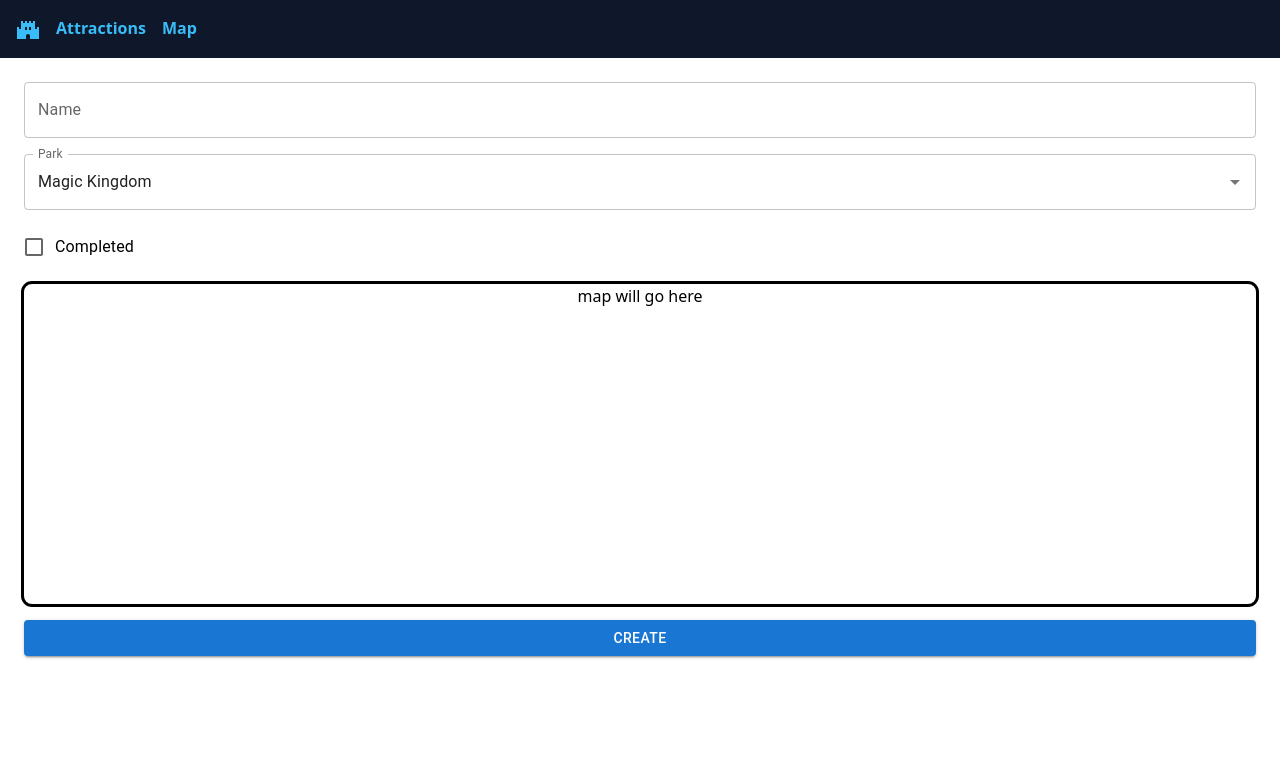
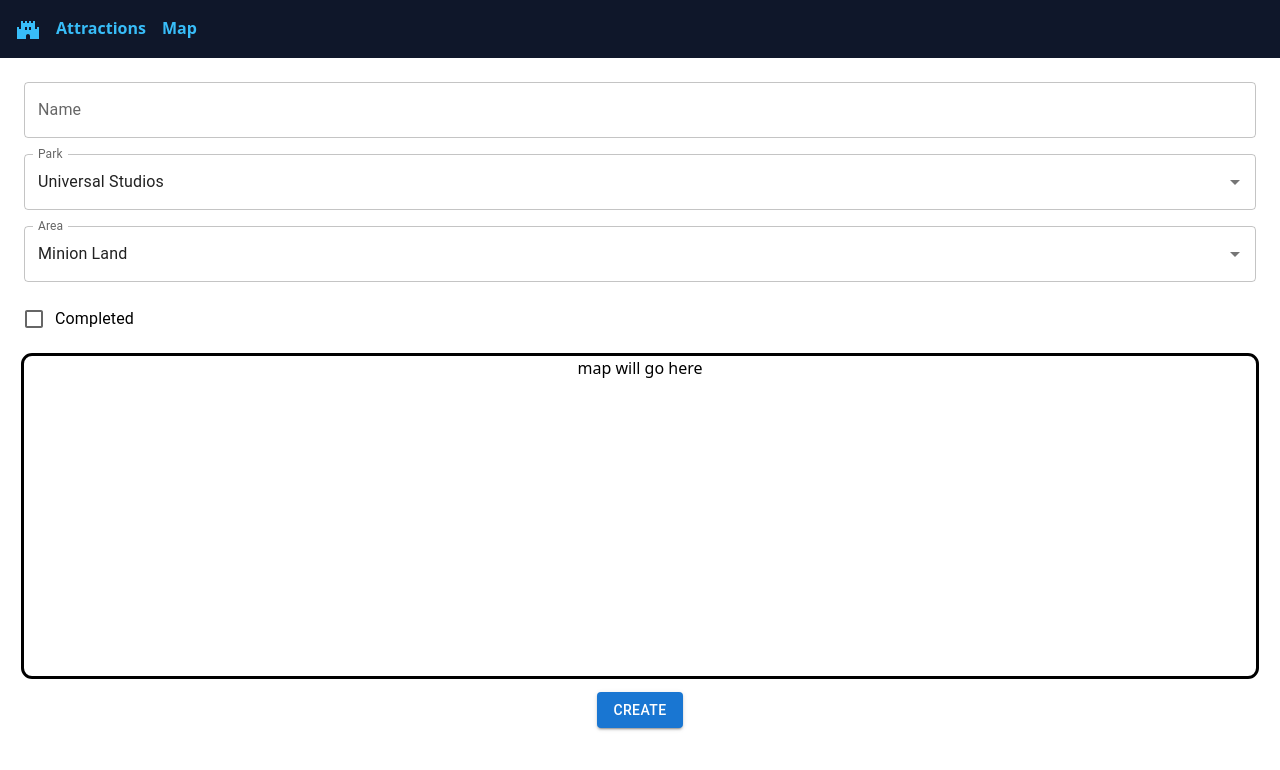
Before and after one commit to hawkes69/dapp, a React (Vite) app in the folder mapp/: page /attractions/new in a window 1280 px wide. Shown: the top 770 px of the page. Built offline with nearby package versions, Linux system fonts and the light colour scheme; no server answers.

Commit message:
consolidate attraction edit/new
add constants

```diff
--- a/mapp/src/components/AppRoutes.jsx
+++ b/mapp/src/components/AppRoutes.jsx
@@ -4,7 +4,6 @@ import AttractionDetails from "./Attractions/AttractionDetails.jsx";
 import Completions from "./Completions/Completions.jsx";
 import Map from "./Map.jsx";
 import AttractionEdit from "./Attractions/AttractionEdit.jsx";
-import AttractionNew from "./Attractions/AttractionNew.jsx";
 
 function AppRoutes() {
   return (
@@ -13,7 +12,7 @@ function AppRoutes() {
       <Route exact path="/attractions" element={<List />} />
       <Route exact path="/attractions/:id" element={<AttractionDetails />} />
       <Route exact path="/attractions/:id/edit" element={<AttractionEdit />} />
-      <Route exact path="/attractions/new" element={<AttractionNew />} />
+      <Route exact path="/attractions/new" element={<AttractionEdit />} />
       <Route exact path="/map" element={<Map />} />
     </Routes>
   );
--- a/mapp/src/components/Attractions/AttractionEdit.jsx
+++ b/mapp/src/components/Attractions/AttractionEdit.jsx
@@ -1,34 +1,26 @@
 import { useState, useEffect } from "react";
 import { useParams, useNavigate } from "react-router-dom";
 
-import TextField from "@mui/material/TextField";
-import FormControlLabel from "@mui/material/FormControlLabel";
-import Checkbox from "@mui/material/Checkbox";
-import FormGroup from "@mui/material/FormGroup";
-import Autocomplete from "@mui/material/Autocomplete";
-import Button from "@mui/material/Button";
+import { TextField, FormControlLabel, Checkbox, FormGroup, Button } from "@mui/material";
 
-import { useFetchAttractionQuery, useUpdateAttractionMutation, useRemoveAttractionMutation } from "../../store/apis/dappApi";
+import { useAddAttractionMutation, useFetchAttractionQuery, useUpdateAttractionMutation, useRemoveAttractionMutation } from "../../store/apis/dappApi";
+import Dropdown from "../Dropdown";
+import { PARK_AREAS } from "../../constants";
 
 function AttractionDetails() {
   const { id } = useParams();
+  const navigate = useNavigate();
+  const parks = Object.keys(PARK_AREAS);
+
+  const [addAttraction] = useAddAttractionMutation();
   const { data: attraction, isLoading } = useFetchAttractionQuery(id);
-  const parks = [
-    "Magic Kingdom",
-    "Epcot",
-    "Hollywood Studios",
-    "Animal Kingdom",
-    "Universal Studio",
-    "Islands of Adventure",
-  ];
+  const [updateAttraction] = useUpdateAttractionMutation();
+  const [removeAttraction] = useRemoveAttractionMutation();
 
   const [park, setPark] = useState(parks[0]);
-  const [inputValue, setInputValue] = useState("");
+  const [area, setArea] = useState(PARK_AREAS[park][0]);
   const [completed, setCompleted] = useState(false);
-  const [updateAttraction] = useUpdateAttractionMutation();
-  const [removeAttraction] = useRemoveAttractionMutation();
   const [name, setName] = useState("");
-  const navigate = useNavigate();
 
   const handleDelete = () => {
     removeAttraction(id);
@@ -40,7 +32,7 @@ function AttractionDetails() {
       id,
       name,
       park,
-      area: "this a location",
+      area,
       completed,
     };
 
@@ -48,13 +40,24 @@ function AttractionDetails() {
     navigate('/attractions');
   }
 
+  const handleAddAttraction = () => {
+    const attractionData = {
+      name,
+      park,
+      area: "this a location",
+      completed
+    };
 
+    addAttraction(attractionData);
+    navigate('/attractions');
+  }
 
   useEffect(() => {
-    if (!isLoading) {
+    if (!isLoading && id != null) {
       setPark(attraction.park);
       setCompleted(attraction.completed);
       setName(attraction.name);
+      setArea(attraction.area);
     }
   }, [isLoading]);
 
@@ -63,22 +66,23 @@ function AttractionDetails() {
   ) : (
     <div>
       <FormGroup className="flex flex-col m-6 gap-4">
-      <TextField label="Name"
+        <TextField label="Name"
           value={name}
           onChange={(event) => {
             setName(event.target.value);
           }}
-        />        <Autocomplete
+        />
+        <Dropdown
+          options={parks}
           value={park}
-          onChange={(event, newValue) => {
-            setPark(newValue);
-          }}
-          inputValue={inputValue}
-          onInputChange={(event, newInputValue) => {
-            setInputValue(newInputValue);
-          }}
-          options={parks}
-          renderInput={(params) => <TextField {...params} label="Park" />}
+          label="Park"
+          setValue={setPark}
+        />
+        <Dropdown
+          options={PARK_AREAS[park]}
+          value={area}
+          label="Area"
+          setValue={setArea}
         />
         <FormControlLabel
           control={
@@ -94,10 +98,16 @@ function AttractionDetails() {
         <div className="outline rounded-lg h-80 flex justify-center align-center">
           map will go here
         </div>
-        <div className="flex justify-center gap-4">
-          <Button variant="contained" onClick={handleUpdate}>Save</Button>
-          <Button variant="contained" color="error" onClick={handleDelete}>Delete</Button>
-        </div>
+        {id != null ? (
+          <div className="flex justify-center gap-4">
+            <Button variant="contained" onClick={handleUpdate}>Save</Button>
+            <Button variant="contained" color="error" onClick={handleDelete}>Delete</Button>
+          </div>
+        ) : (
+          <div className="flex justify-center">
+            <Button variant="contained" onClick={handleAddAttraction}>Create</Button>
+          </div>
+        )}
       </FormGroup>
     </div>
   );
--- a/mapp/src/components/Attractions/AttractionNew.jsx
+++ /dev/null
@@ -1,84 +0,0 @@
-import { useState } from "react";
-import { useNavigate  } from 'react-router-dom';
-
-import TextField from "@mui/material/TextField";
-import FormControlLabel from "@mui/material/FormControlLabel";
-import Checkbox from "@mui/material/Checkbox";
-import FormGroup from "@mui/material/FormGroup";
-import Autocomplete from "@mui/material/Autocomplete";
-import Button from "@mui/material/Button";
-
-import { useAddAttractionMutation } from "../../store/apis/dappApi";
-
-function AttractionDetails() {
-  const navigate = useNavigate ();
-
-  const parks = [
-    "Magic Kingdom",
-    "Epcot",
-    "Hollywood Studios",
-    "Animal Kingdom",
-    "Universal Studio",
-    "Islands of Adventure",
-  ];
-
-  const [addAttraction] = useAddAttractionMutation();
-  const [park, setPark] = useState(parks[0]);
-  const [inputValue, setInputValue] = useState("");
-  const [completed, setCompleted] = useState(false);
-  const [name, setName] = useState("");
-
-  const handleAddAttraction = () => {
-    const attractionData = {
-      name,
-      park,
-      area: "this a location",
-      completed
-    };
-
-    addAttraction(attractionData);
-    navigate('/attractions');
-  };
-
-
-  return (
-    <div>
-      <FormGroup className="flex flex-col m-6 gap-4">
-        <TextField label="Name"
-          value={name}
-          onChange={(event) => {
-            setName(event.target.value);
-          }}
-        />
-        <Autocomplete
-          value={park}
-          onChange={(event, newValue) => {
-            setPark(newValue);
-          }}
-          inputValue={inputValue}
-          onInputChange={(event, newInputValue) => {
-            setInputValue(newInputValue);
-          }}
-          options={parks}
-          renderInput={(params) => <TextField {...params} label="Park" />}
-        />
-        <FormControlLabel
-          control={
-            <Checkbox
-              onChange={(event) => {
-                setCompleted(event.target.checked);
-              }}
-            />
-          }
-          label="Completed"
-        />
-        <div className="outline rounded-lg h-80 flex justify-center align-center">
-          map will go here
-        </div>
-        <Button variant="contained" onClick={handleAddAttraction}>Create</Button>
-      </FormGroup>
-    </div>
-  );
-}
-
-export default AttractionDetails;
--- /dev/null
+++ b/mapp/src/components/Dropdown.jsx
@@ -0,0 +1,34 @@
+import { useState } from "react";
+import PropTypes from "prop-types";
+
+import { Autocomplete, TextField } from "@mui/material";
+
+function Dropdown({ options, value, label, setValue }) {
+  const [inputValue, setInputValue] = useState("");
+
+  return (
+    <Autocomplete
+      options={options}
+      value={value}
+      onChange={(event, newValue) => {
+        setValue(newValue);
+      }}
+      inputValue={inputValue}
+      onInputChange={(event, newInputValue) => {
+        setInputValue(newInputValue);
+      }}
+      renderInput={(params) => (
+        <TextField {...params} label={label} variant="outlined" />
+      )}
+    />
+  );
+}
+
+export default Dropdown;
+
+Dropdown.propTypes = {
+  options: PropTypes.array,
+  label: PropTypes.string,
+  value: PropTypes.string,
+  setValue: PropTypes.func,
+};
--- a/mapp/src/constants.js
+++ b/mapp/src/constants.js
@@ -1,5 +1,10 @@
 export const API_URL = import.meta.env.VITE_API_URL;
 
 export const PARK_AREAS = {
-  "Universal Studios": ["Hollywood", "Orlando", "Japan", "Singapore"],
+  "Universal Studios": ["Minion Land", "New York", "Production Central", "San Francisco", "Diagon Alley", "World Expo", "Woody Woodpecker's Kidzone"],
+  "Islands of Adventure": ["Marvel Super Hero Island", "Toon Lagoon", "Hogsmede", "Jurassic Park", "Seuss Landing"],
+  "Epcot": ["World Celebration", "World Discovery", "World Nature", "World Showcase"],
+  "Magic Kingdom": ["Main Street, U.S.A.", "Adventureland", "Frontierland", "Liberty Square", "Fantasyland", "Tomorrowland"],
+  "Hollywood Studios": ["Hollywood Boulevard", "Muppet Courtyard", "Echo Lake", "Toy Story Land", "Galaxy's Edge", "Animation Courtyard", "Sunset Boulevard"],
+  "Animal Kingdom": ["Discovery Island", "Pandora", "Africa", "Asia", "DinoLand U.S.A."]
 }
```
Also changed, not shown: 2 other files (tests, documents, lock files or other folders).
